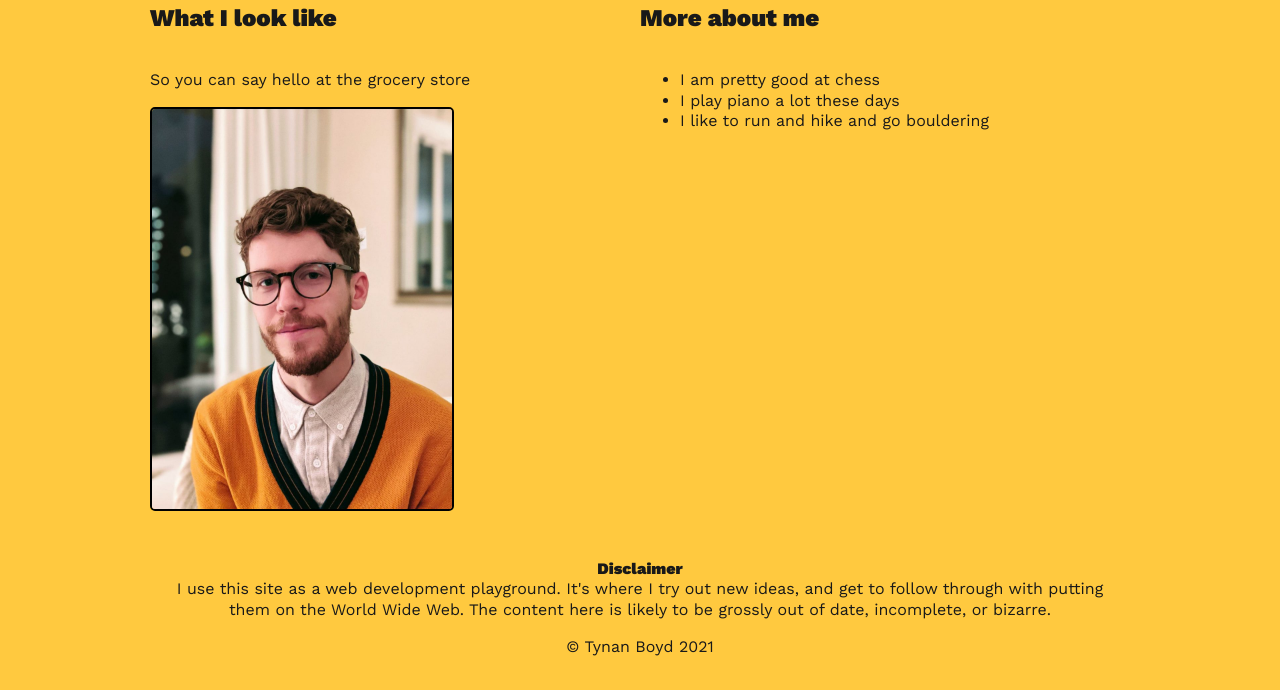
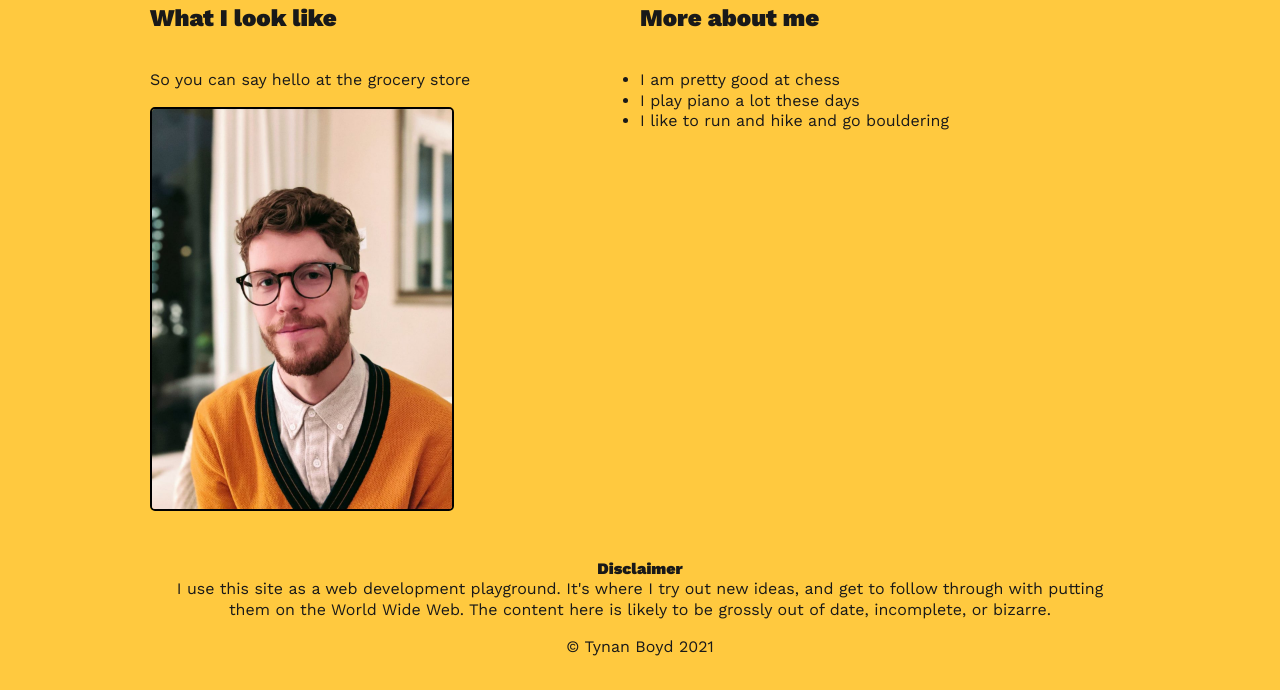
Before and after one commit to tynanboyd/tynanboyd-tynanboyd-com-gatsby, a Gatsby site: page /about in a window 1280 px wide. Shown: the part 195-885 px from the top of the page. Built offline with nearby package versions, Linux system fonts and the light colour scheme; Gatsby itself is replaced by a stand-in of ours.

Commit message:
remove padding on list

```diff
--- a/src/pages/about.js
+++ b/src/pages/about.js
@@ -2,7 +2,7 @@ import React from 'react';
 import { Link } from 'gatsby';
 import { StaticImage } from 'gatsby-plugin-image';
 import styled from 'styled-components';
-import SEO from "../components/seo";
+import SEO from '../components/seo';
 
 const Columns = styled.section`
   display: flex;
@@ -33,12 +33,16 @@ const Columns = styled.section`
       justify-content: flex-start;
     }
   }
+
+  ul {
+    padding: 0;
+  }
 `;
 
 export default function AboutPage() {
   return (
     <>
-      <SEO title="About"/>
+      <SEO title="About" />
       <h1 className="text-center">About</h1>
       <Columns>
         <div className="column">
```
Lines whose indentation alone changed are shown as unchanged.
